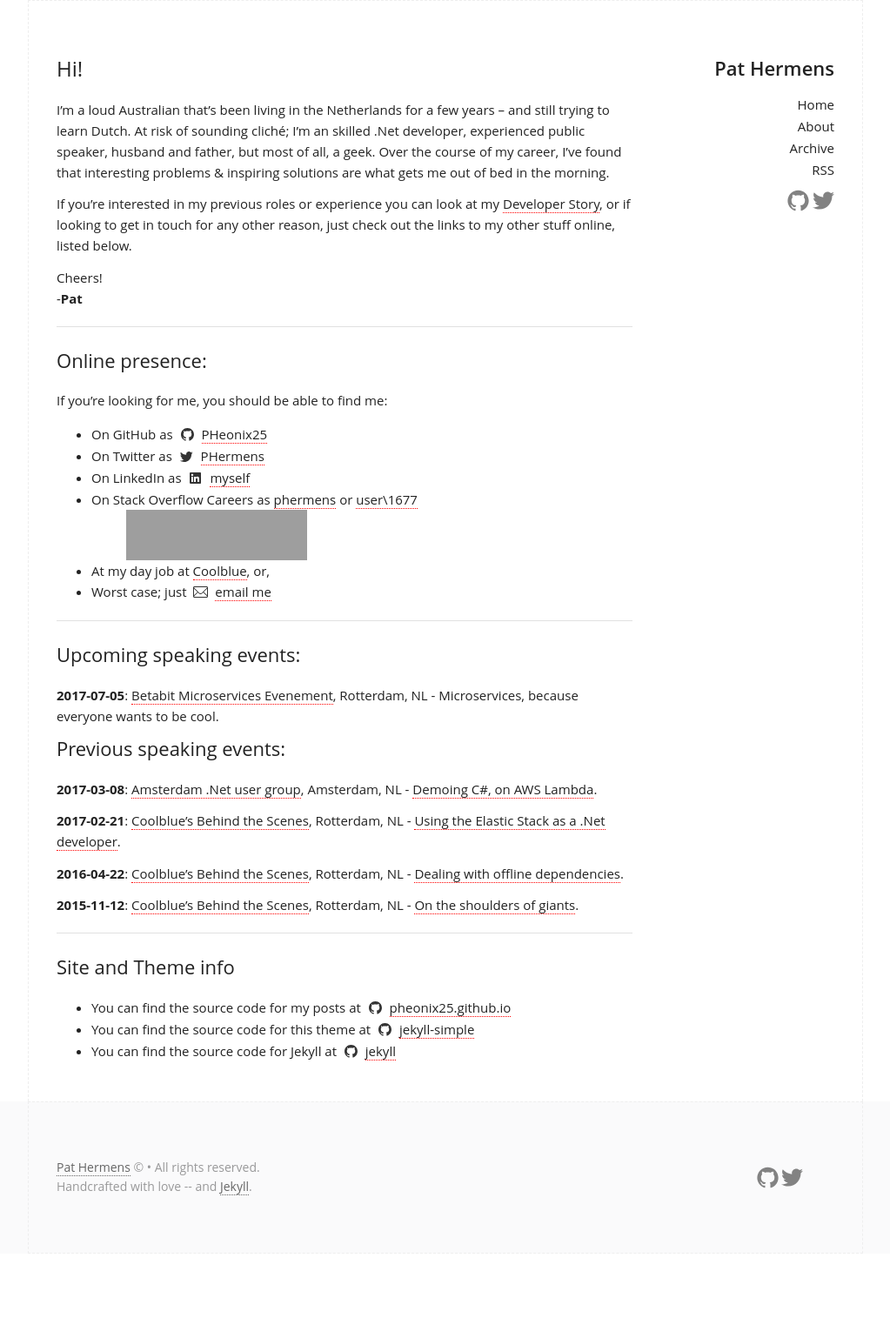
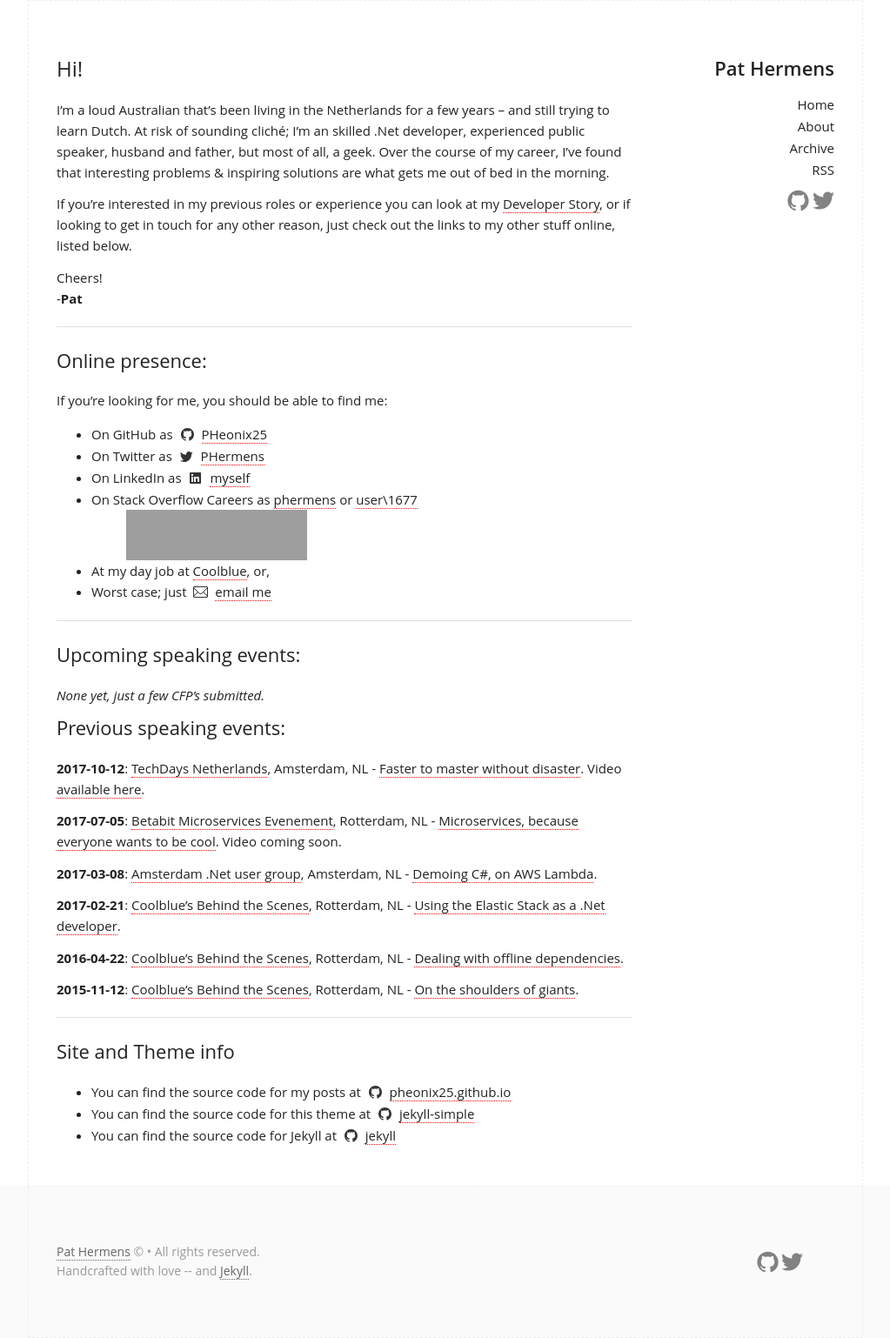
Before and after one commit to PHeonix25/PHeonix25.github.io, a Jekyll site: the page built from about.md, in a window 1280 px wide. Shown: the whole page at 87% size, without its empty margins (128-1151 px from the left). Built offline with Jekyll 4.4.1, drawn with Linux system fonts in a browser that asks for light colours; before the commit the page ends 1441 px from its top, so only the background shows below that; grey boxes are pictures that could not be loaded.

Commit message:
Updating speaking events

```diff
--- a/about.md
+++ b/about.md
@@ -32,9 +32,13 @@
 
 ## Upcoming speaking events:
 
-**2017-07-05**: [Betabit Microservices Evenement](https://betabit.nl/over-ons/evenementen), Rotterdam, NL - Microservices, because everyone wants to be cool.
+_None yet, just a few CFP's submitted._
 
 ## Previous speaking events:
+
+**2017-10-12**: [TechDays Netherlands](https://www.techdays.nl/Sessies/#809b5eab-8d48-489b-afb3-429e19b47b8a), Amsterdam, NL - [Faster to master without disaster](https://www.slideshare.net/PHeonix25/faster-to-master-without-disaster). Video [available here](https://www.youtube.com/watch?v=uiRkWinlvY0).
+
+**2017-07-05**: [Betabit Microservices Evenement](https://betabit.nl/over-ons/evenementen), Rotterdam, NL - [Microservices, because everyone wants to be cool](https://www.slideshare.net/PHeonix25/microservices-because-everyone-wants-to-be-cool). Video coming soon.
 
 **2017-03-08**: [Amsterdam .Net user group](https://www.meetup.com/Amsterdam-NET/events/237831821/), Amsterdam, NL - [Demoing C#, on AWS Lambda](https://www.slideshare.net/PHeonix25/c-aws-lambda).
 
```
